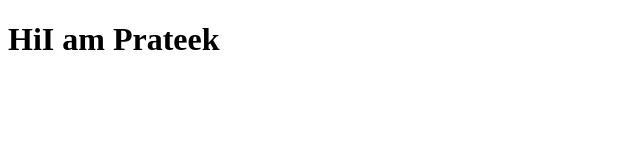
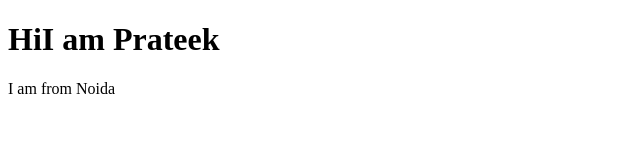
Before and after one commit to prateek2807/prateek-site-demo, a plain HTML site: page index.html in a window 1280 px wide. Shown: the whole page, without its empty margins (0-640 px from the left). Drawn offline with Linux system fonts and the light colour scheme.

Commit message:
docs:updated index.html

```diff
--- a/index.html
+++ b/index.html
@@ -7,5 +7,6 @@
 </head>
 <body>
   <h1> HiI am Prateek</h1>
+  I am from Noida
 </body>
 </html>
```
